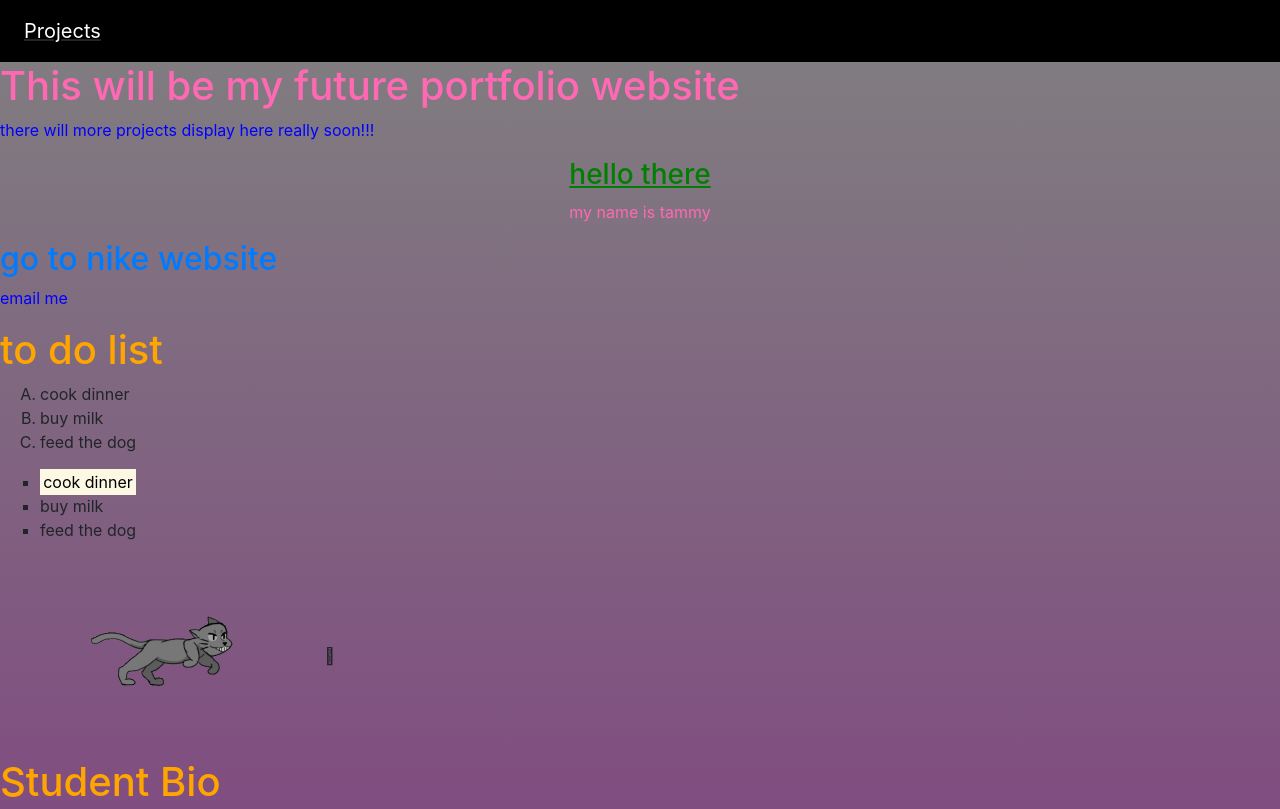
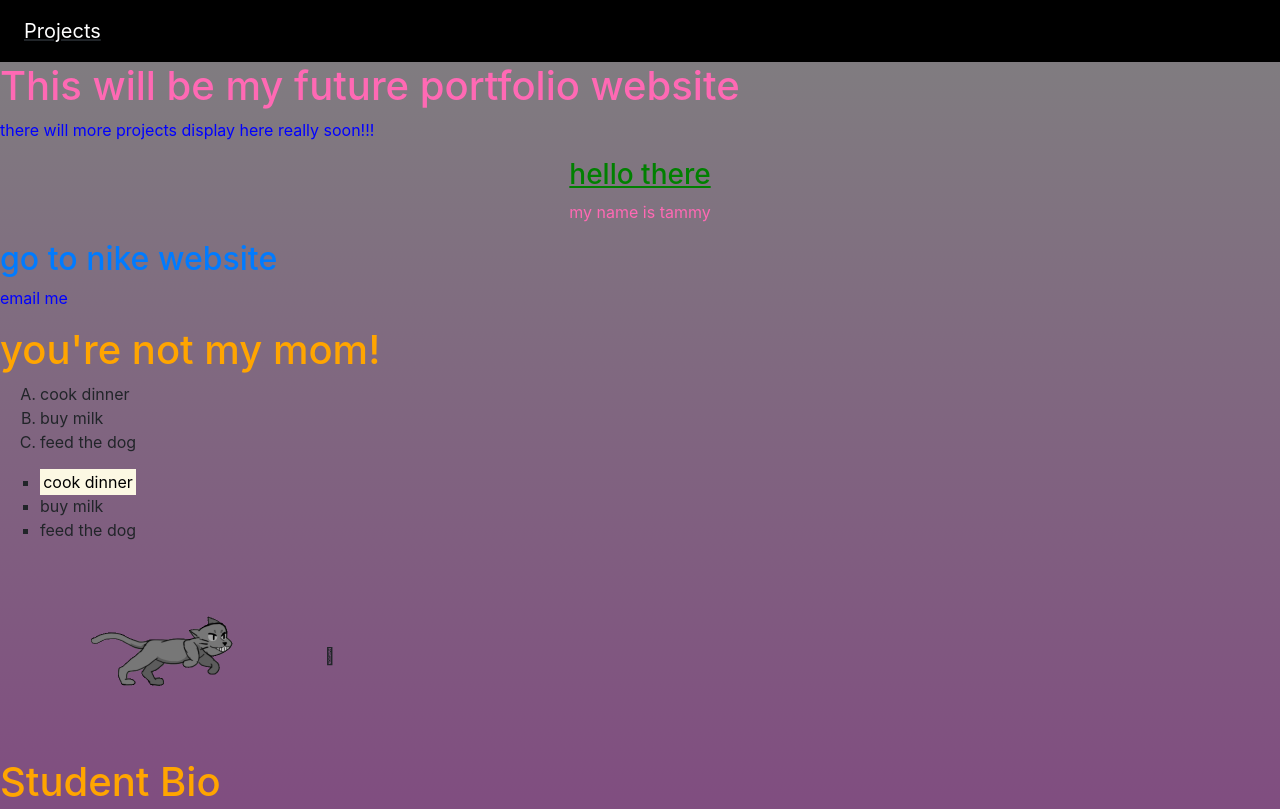
Before and after one commit to Litechen1123/Litechen1123.github.io, a plain HTML site: page asdf.html in a window 1280 px wide. Shown: the top 809 px of the page. Drawn offline with nearby package versions, Linux system fonts and the light colour scheme.

Commit message:
Update asdf.html

```diff
--- a/asdf.html
+++ b/asdf.html
@@ -66,7 +66,7 @@
         <p>email me</p>
     </a>
 
-    <h1>to do list</h1>
+    <h1>you're not my mom!</h1>
 
     <ol type="A">
         <li>cook dinner</li>
```
